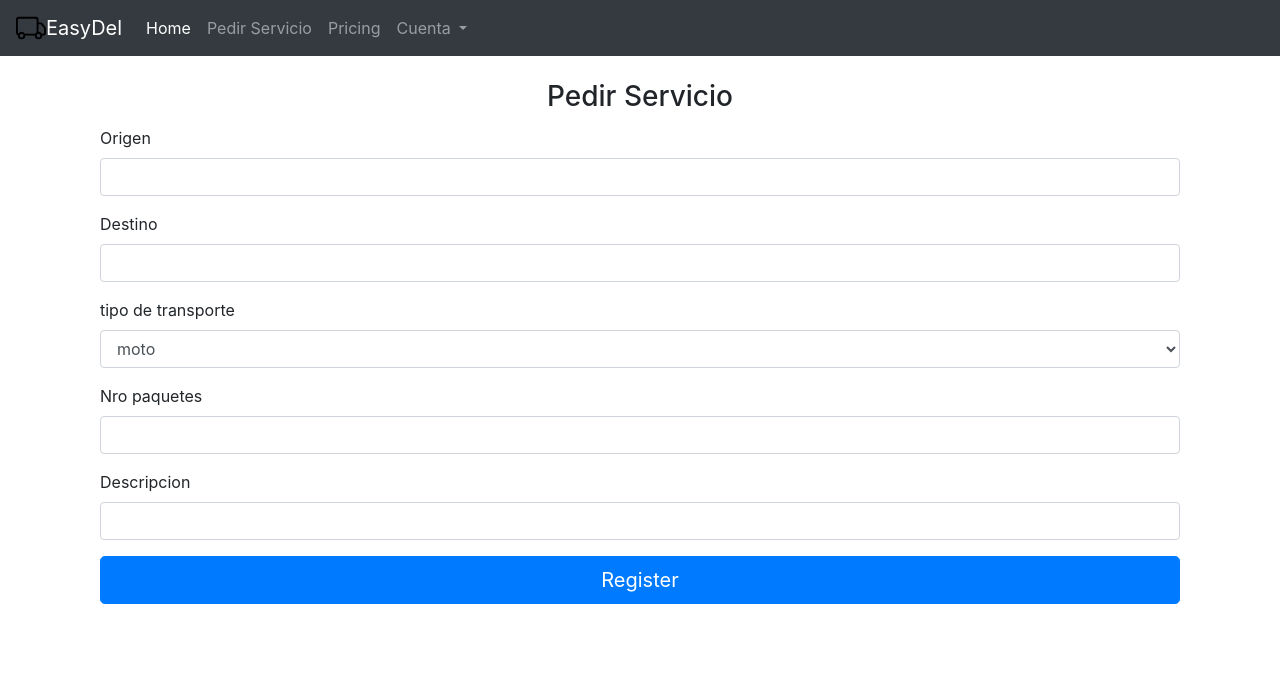
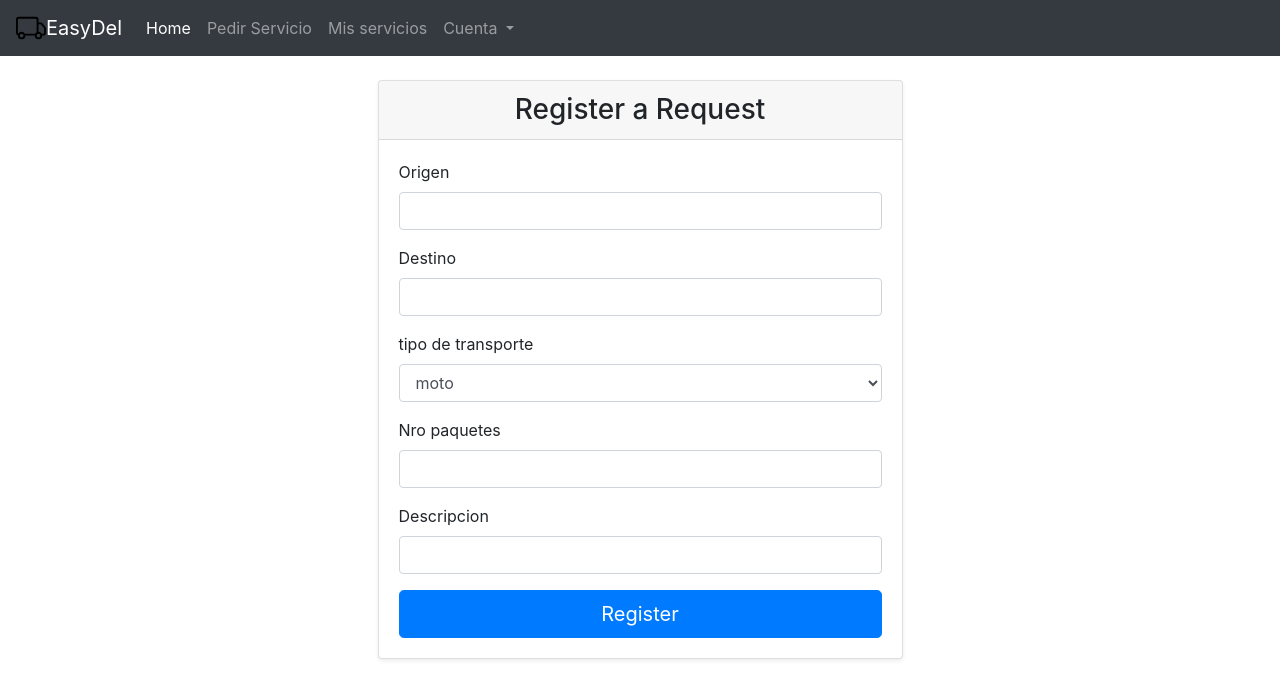
Before and after one commit to BayronJDv/proyectobases, a Flask app: page /UserRequest in a window 1280 px wide. Shown: the top 699 px of the page. Run offline with Flask 3, Linux system fonts and the light colour scheme; the visitor is signed in with stand-in values (Sample User, id 1); parts of the project's set-up code (start-up, migrations or seed data) failed here and were passed over; some libraries are stand-ins or nearby versions.

Commit message:
funcionando

```diff
--- a/app/auth/routes.py
+++ b/app/auth/routes.py
@@ -250,7 +250,11 @@
 def myrequest():
     miid = current_user.id
     myrequest = Service.query.filter_by(userid = miid)
-    return render_template("myrequest.html",myrequest=myrequest)
+    if myrequest.count() > 0:
+        return render_template("myrequest.html",myrequest=myrequest)
+    else:
+        flash("Aun no has realizado ningun pedido")
+        return redirect(url_for("authentication.homepage"))
 
 @authentication.app_errorhandler(404)
 def page_not_found(error):
--- a/app/auth/templates/UserRequest.html
+++ b/app/auth/templates/UserRequest.html
@@ -1,87 +1,60 @@
-{% extends "layout.html" %}
-
-
-{% block navbar%}
-
-    <nav class="navbar navbar-expand-lg navbar-dark bg-dark">
-      <svg xmlns="http://www.w3.org/2000/svg" width="30" height="30" fill="color: #ff0000;" class="bi bi-truck" viewBox="0 0 16 16">
-        <path d="M0 3.5A1.5 1.5 0 0 1 1.5 2h9A1.5 1.5 0 0 1 12 3.5V5h1.02a1.5 1.5 0 0 1 1.17.563l1.481 1.85a1.5 1.5 0 0 1 .329.938V10.5a1.5 1.5 0 0 1-1.5 1.5H14a2 2 0 1 1-4 0H5a2 2 0 1 1-3.998-.085A1.5 1.5 0 0 1 0 10.5zm1.294 7.456A2 2 0 0 1 4.732 11h5.536a2 2 0 0 1 .732-.732V3.5a.5.5 0 0 0-.5-.5h-9a.5.5 0 0 0-.5.5v7a.5.5 0 0 0 .294.456M12 10a2 2 0 0 1 1.732 1h.768a.5.5 0 0 0 .5-.5V8.35a.5.5 0 0 0-.11-.312l-1.48-1.85A.5.5 0 0 0 13.02 6H12zm-9 1a1 1 0 1 0 0 2 1 1 0 0 0 0-2m9 0a1 1 0 1 0 0 2 1 1 0 0 0 0-2"/>
-      </svg>
-        <a class="navbar-brand" href="{{ url_for('authentication.index')}}">EasyDel</a>
-        <button class="navbar-toggler" type="button" data-toggle="collapse" data-target="#navbarNavDropdown" aria-controls="navbarNavDropdown" aria-expanded="true" aria-label="Toggle navigation">
-          <span class="navbar-toggler-icon"></span>
-        </button>
-        <div class="collapse navbar-collapse" id="navbarNavDropdown">
-          <ul class="navbar-nav">
-            <li class="nav-item active">
-              <a class="nav-link" href="{{ url_for('authentication.homepage')}}">Home <span class="sr-only">(current)</span></a>
-            </li>
-            <li class="nav-item">
-              <a class="nav-link" href="{{ url_for('authentication.UserRequest')}}">Pedir Servicio</a>
-            </li>
-            <li class="nav-item">
-              <a class="nav-link" href="#">Pricing</a>
-            </li>
-            <li class="nav-item dropdown">
-              <a class="nav-link dropdown-toggle" href="#" id="navbarDropdownMenuLink" data-toggle="dropdown" aria-haspopup="true" aria-expanded="false">
-                Cuenta
-              </a>
-              <div class="dropdown-menu" aria-labelledby="navbarDropdownMenuLink">
-                <a class="dropdown-item" href="{{ url_for('authentication.log_out_user')}}">cerrar sesion</a>
-                <a class="dropdown-item" href="#">MI informacion</a>
-                <a class="dropdown-item" href="#">Borrar Cuenta</a>
-              </div>
-            </li>
-          </ul>
-        </div>
-      </nav>
-
-{% endblock navbar%}
+{% extends "homepage.html" %}
 
 {% block content %}
-<div class="container mt-4"> <!-- Agregamos una clase "mt-4" para agregar margen superior -->
-<div class="container">
-    <h3 class="card-title text-center">Pedir Servicio</h3>
-    <form method="POST" action="">
+
+<div class="container mt-4 d-flex justify-content-center"> <!-- Centra el contenido horizontalmente -->
+  <div class="col-md-6"> <!-- Ocupa 6/12 de la pantalla horizontalmente -->
+      <div class="card shadow-sm">
+          <h3 class="card-header text-center">Register a Request</h3>
+          <div class="card-body">
+              <form method="POST" action="{{ url_for('authentication.UserRequest') }}" class="form-signin">
                   {{ form.hidden_tag() }}
+
                   <div class="form-group">
-            {{ form.origen.label }}
+                      {{ form.origen.label(class="form-control-label") }}
                       {{ form.origen(class="form-control") }}
                       {% for error in form.origen.errors %}
-                <span class="text-danger">{{ error }}</span>
+                          <span style="color: red;">{{ error }}</span>
                       {% endfor %}
                   </div>
+
                   <div class="form-group">
-            {{ form.destino.label }}
+                      {{ form.destino.label(class="form-control-label") }}
                       {{ form.destino(class="form-control") }}
                       {% for error in form.destino.errors %}
-                <span class="text-danger">{{ error }}</span>
+                          <span style="color: red;">{{ error }}</span>
                       {% endfor %}
                   </div>
+
                   <div class="form-group">
-            {{ form.transporte.label }}
+                      {{ form.transporte.label(class="form-control-label") }}
                       {{ form.transporte(class="form-control") }}
                       {% for error in form.transporte.errors %}
-                <span class="text-danger">{{ error }}</span>
+                          <span style="color: red;">{{ error }}</span>
                       {% endfor %}
                   </div>
+
                   <div class="form-group">
-            {{ form.numpaquetes.label }}
+                      {{ form.numpaquetes.label(class="form-control-label") }}
                       {{ form.numpaquetes(class="form-control") }}
                       {% for error in form.numpaquetes.errors %}
-                <span class="text-danger">{{ error }}</span>
+                          <span style="color: red;">{{ error }}</span>
                       {% endfor %}
                   </div>
+
                   <div class="form-group">
-            {{ form.Descripcion.label }}
+                    {{ form.Descripcion.label(class="form-control-label") }}
                     {{ form.Descripcion(class="form-control") }}
                     {% for error in form.Descripcion.errors %}
-                <span class="text-danger">{{ error }}</span>
+                        <span style="color: red;">{{ error }}</span>
                     {% endfor %}
                 </div>
+
                   <button type="submit" class="btn btn-lg btn-primary btn-block">Register</button>
               </form>
           </div>
       </div>
+  </div>
+</div>
 
 {% endblock content %}
--- a/app/auth/templates/homepage.html
+++ b/app/auth/templates/homepage.html
@@ -6,7 +6,7 @@
       <svg xmlns="http://www.w3.org/2000/svg" width="30" height="30" fill="color: #ff0000;" class="bi bi-truck" viewBox="0 0 16 16">
         <path d="M0 3.5A1.5 1.5 0 0 1 1.5 2h9A1.5 1.5 0 0 1 12 3.5V5h1.02a1.5 1.5 0 0 1 1.17.563l1.481 1.85a1.5 1.5 0 0 1 .329.938V10.5a1.5 1.5 0 0 1-1.5 1.5H14a2 2 0 1 1-4 0H5a2 2 0 1 1-3.998-.085A1.5 1.5 0 0 1 0 10.5zm1.294 7.456A2 2 0 0 1 4.732 11h5.536a2 2 0 0 1 .732-.732V3.5a.5.5 0 0 0-.5-.5h-9a.5.5 0 0 0-.5.5v7a.5.5 0 0 0 .294.456M12 10a2 2 0 0 1 1.732 1h.768a.5.5 0 0 0 .5-.5V8.35a.5.5 0 0 0-.11-.312l-1.48-1.85A.5.5 0 0 0 13.02 6H12zm-9 1a1 1 0 1 0 0 2 1 1 0 0 0 0-2m9 0a1 1 0 1 0 0 2 1 1 0 0 0 0-2"/>
       </svg>
-        <a class="navbar-brand" href="{{ url_for('authentication.index')}}">EasyDel</a>
+        <a class="navbar-brand" href="#">EasyDel</a>
         <button class="navbar-toggler" type="button" data-toggle="collapse" data-target="#navbarNavDropdown" aria-controls="navbarNavDropdown" aria-expanded="true" aria-label="Toggle navigation">
           <span class="navbar-toggler-icon"></span>
         </button>
--- a/app/auth/templates/index.html
+++ b/app/auth/templates/index.html
@@ -1,4 +1,5 @@
 {% extends 'layout.html' %}
+
 
 {% block content%}
     <div class="container">
--- a/app/auth/templates/layout.html
+++ b/app/auth/templates/layout.html
@@ -19,12 +19,46 @@
 
 <body>
 
+
+
   {% block navbar %}
+
+  {% if current_user.is_authenticated %}
   <nav class="navbar navbar-expand-lg navbar-dark bg-dark">
     <svg xmlns="http://www.w3.org/2000/svg" width="30" height="30" fill="currentColor" class="bi bi-truck" viewBox="0 0 16 16">
       <path d="M0 3.5A1.5 1.5 0 0 1 1.5 2h9A1.5 1.5 0 0 1 12 3.5V5h1.02a1.5 1.5 0 0 1 1.17.563l1.481 1.85a1.5 1.5 0 0 1 .329.938V10.5a1.5 1.5 0 0 1-1.5 1.5H14a2 2 0 1 1-4 0H5a2 2 0 1 1-3.998-.085A1.5 1.5 0 0 1 0 10.5zm1.294 7.456A2 2 0 0 1 4.732 11h5.536a2 2 0 0 1 .732-.732V3.5a.5.5 0 0 0-.5-.5h-9a.5.5 0 0 0-.5.5v7a.5.5 0 0 0 .294.456M12 10a2 2 0 0 1 1.732 1h.768a.5.5 0 0 0 .5-.5V8.35a.5.5 0 0 0-.11-.312l-1.48-1.85A.5.5 0 0 0 13.02 6H12zm-9 1a1 1 0 1 0 0 2 1 1 0 0 0 0-2m9 0a1 1 0 1 0 0 2 1 1 0 0 0 0-2"/>
     </svg>
-    <a class="navbar-brand" href="{{ url_for('authentication.index')}}">EasyDel</a>
+    <a class="navbar-brand" href="#">EasyDel</a>
+    <button class="navbar-toggler" type="button" data-toggle="collapse" data-target="#navbarNavDropdown" aria-controls="navbarNavDropdown" aria-expanded="true" aria-label="Toggle navigation">
+      <span class="navbar-toggler-icon"></span>
+    </button>
+    <div class="collapse navbar-collapse" id="navbarNavDropdown">
+      <ul class="navbar-nav">
+        <li class="nav-item active">
+          <a class="nav-link" href="#">Home <span class="sr-only">(current)</span></a>
+        </li>
+        <li class="nav-item">
+          <a class="nav-link" href="{{ url_for('authentication.homepage')}}">Mis Acciones</a>
+        </li>
+        <li class="nav-item dropdown">
+          <a class="nav-link dropdown-toggle" href="#" id="navbarDropdownMenuLink" data-toggle="dropdown" aria-haspopup="true" aria-expanded="false">
+            Cuenta
+          </a>
+          <div class="dropdown-menu" aria-labelledby="navbarDropdownMenuLink">
+            <a class="dropdown-item" href="{{ url_for('authentication.log_out_user')}}">cerrar sesion</a>
+            <a class="dropdown-item" href="#">MI informacion</a>
+            <a class="dropdown-item" href="{{ url_for('authentication.delete')}}">Borrar Cuenta</a>
+          </div>
+        </li>
+      </ul>
+    </div>
+  </nav>
+  {% else %}
+  <nav class="navbar navbar-expand-lg navbar-dark bg-dark">
+    <svg xmlns="http://www.w3.org/2000/svg" width="30" height="30" fill="currentColor" class="bi bi-truck" viewBox="0 0 16 16">
+      <path d="M0 3.5A1.5 1.5 0 0 1 1.5 2h9A1.5 1.5 0 0 1 12 3.5V5h1.02a1.5 1.5 0 0 1 1.17.563l1.481 1.85a1.5 1.5 0 0 1 .329.938V10.5a1.5 1.5 0 0 1-1.5 1.5H14a2 2 0 1 1-4 0H5a2 2 0 1 1-3.998-.085A1.5 1.5 0 0 1 0 10.5zm1.294 7.456A2 2 0 0 1 4.732 11h5.536a2 2 0 0 1 .732-.732V3.5a.5.5 0 0 0-.5-.5h-9a.5.5 0 0 0-.5.5v7a.5.5 0 0 0 .294.456M12 10a2 2 0 0 1 1.732 1h.768a.5.5 0 0 0 .5-.5V8.35a.5.5 0 0 0-.11-.312l-1.48-1.85A.5.5 0 0 0 13.02 6H12zm-9 1a1 1 0 1 0 0 2 1 1 0 0 0 0-2m9 0a1 1 0 1 0 0 2 1 1 0 0 0 0-2"/>
+    </svg>
+    <a class="navbar-brand" href="#">EasyDel</a>
     <button class="navbar-toggler" type="button" data-toggle="collapse" data-target="#navbarNavDropdown" aria-controls="navbarNavDropdown" aria-expanded="true" aria-label="Toggle navigation">
       <span class="navbar-toggler-icon"></span>
     </button>
@@ -52,6 +86,8 @@
       </ul>
     </div>
   </nav>
+
+  {%endif%}
   {% endblock %}
 
   <div class="container">
```
Lines whose indentation alone changed are shown as unchanged.
